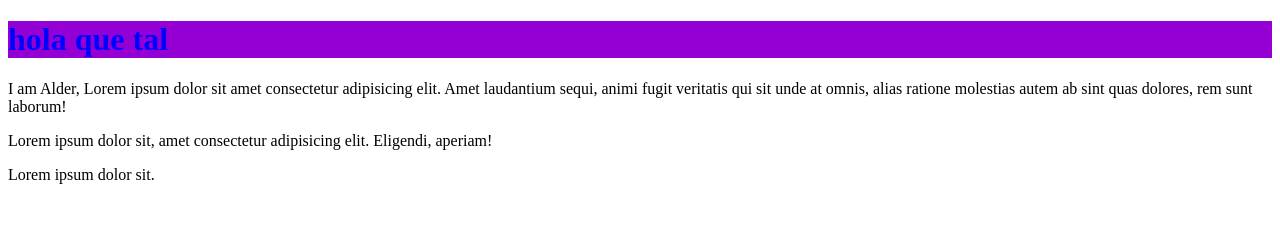
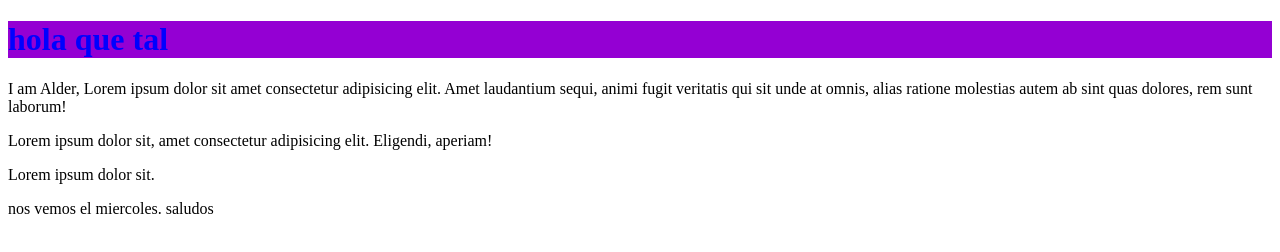
Before and after one commit to AlderPortillo/w5231enero, a plain HTML site: page index.html in a window 1280 px wide. Drawn offline with Linux system fonts and the light colour scheme.

Commit message:
agrege un saludito

```diff
--- a/index.html
+++ b/index.html
@@ -14,5 +14,6 @@
     <p lang="es" tabindex="2">Lorem ipsum dolor sit, amet consectetur adipisicing elit. Eligendi, aperiam!</p>
 
     <p class="importante" id="p-autor" tabindex="3">Lorem ipsum dolor sit.</p>
+    <p>nos vemos el miercoles. saludos</p>
 </body>
 </html>
```
